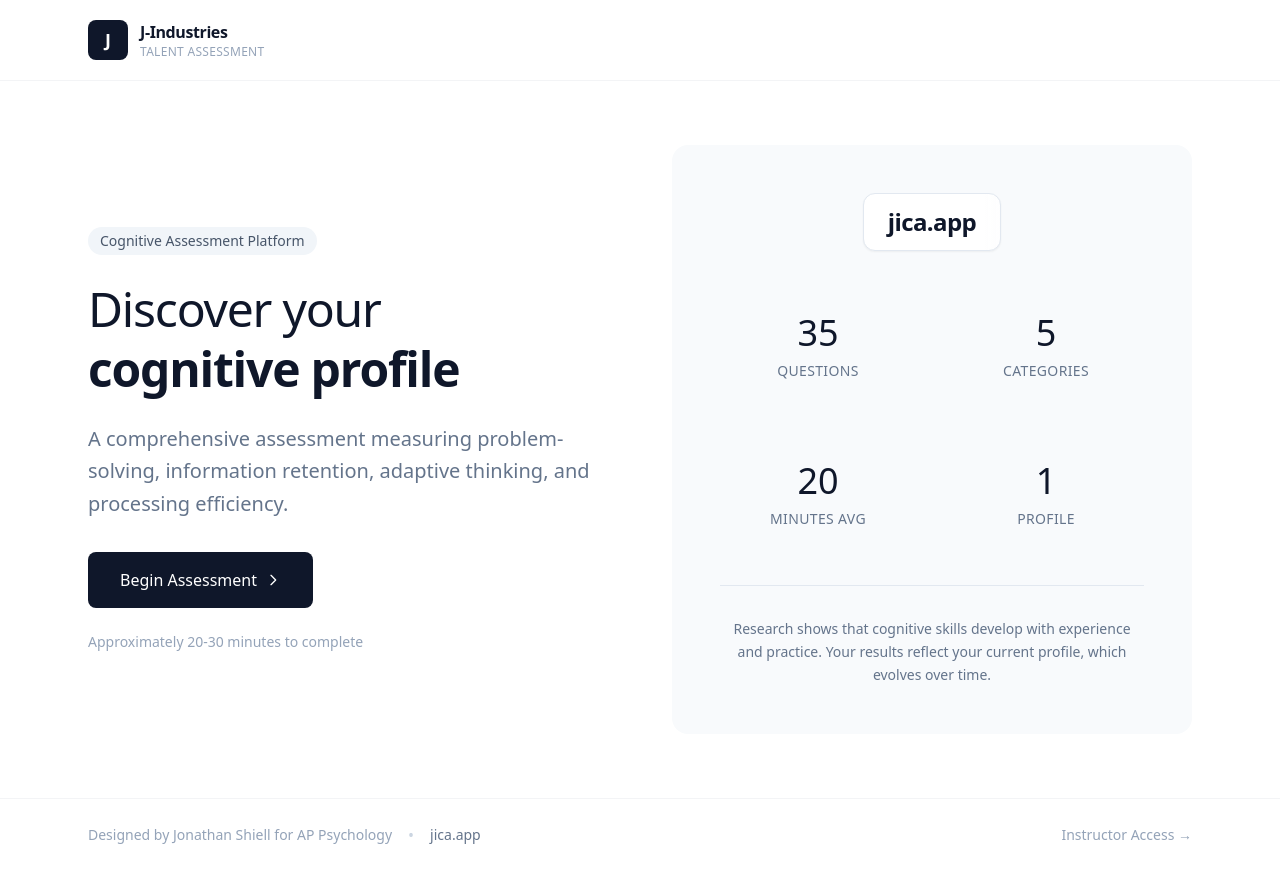
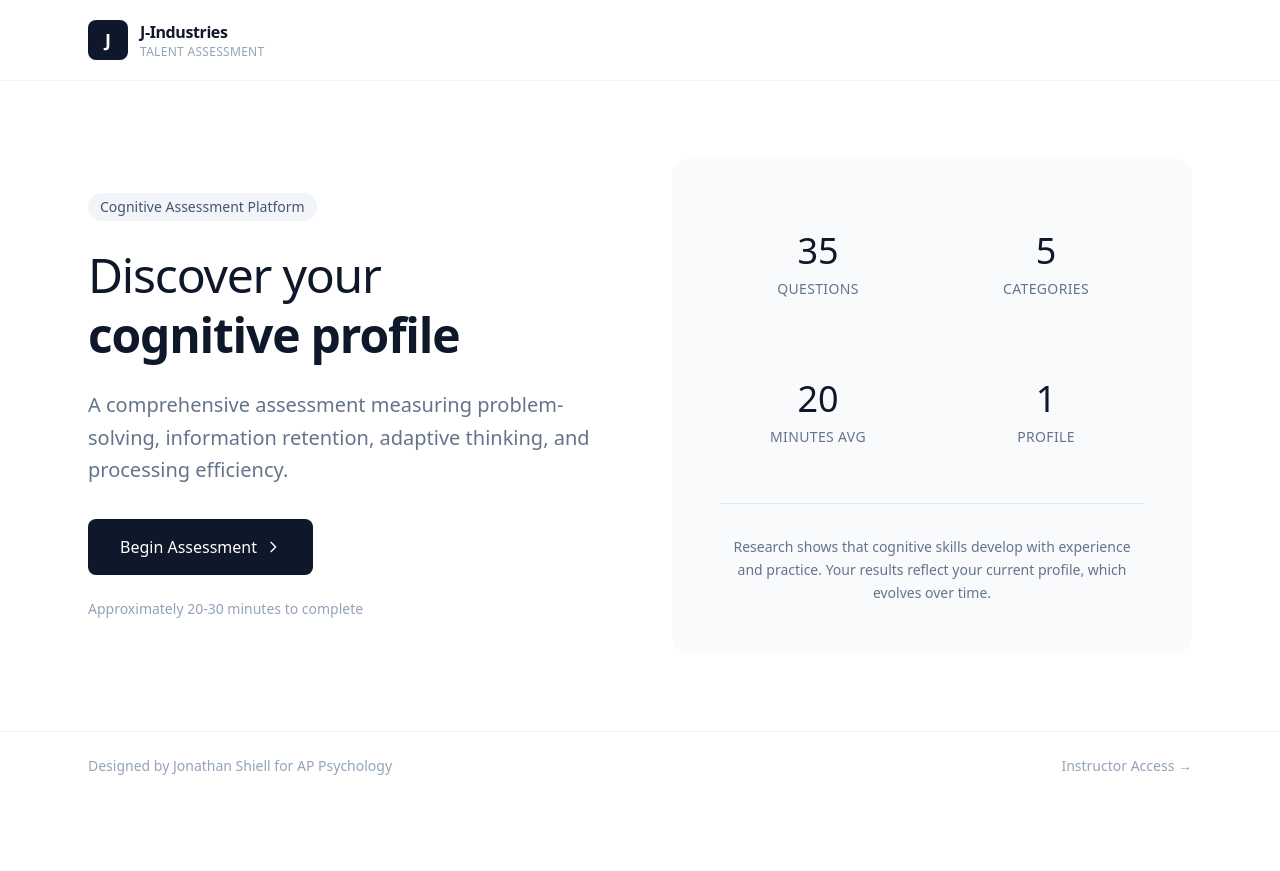
Before and after one commit to batmanhogwarts/jica-assessment, a React (Create React App) app: page / in a window 1280 px wide. After the commit the page ends 800 px from the top, so only its background shows below. Built offline with nearby package versions, Linux system fonts and the light colour scheme.

Commit message:
Update App.js

```diff
--- a/src/App.js
+++ b/src/App.js
@@ -80,30 +80,6 @@ const LandingPage = ({onStart,onSuffernAccess}) => (
             <p className="mt-6 text-sm text-slate-400">Approximately 20-30 minutes to complete</p>
           </div>
           <div className="bg-slate-50 rounded-2xl p-8 lg:p-12">
-            <div className="text-center mb-8">
-              <a href="https://jica.app" className="group relative inline-block px-6 py-3 bg-white rounded-xl shadow-sm border border-slate-200 overflow-hidden transition-all duration-300 hover:shadow-lg hover:scale-105 hover:border-slate-300 active:scale-95 hover:animate-wiggle">
-                <div className="absolute inset-0 bg-gradient-to-r from-transparent via-slate-100 to-transparent opacity-50 animate-sheen"></div>
-                <span className="relative text-2xl font-semibold text-slate-900 tracking-tight">jica.app</span>
-              </a>
-            </div>
-            <style>{`
-              @keyframes sheen {
-                0% { transform: translateX(-100%); }
-                100% { transform: translateX(100%); }
-              }
-              @keyframes wiggle {
-                0%, 100% { transform: rotate(-2deg) scale(1.05); }
-                25% { transform: rotate(2deg) scale(1.05); }
-                50% { transform: rotate(-2deg) scale(1.05); }
-                75% { transform: rotate(2deg) scale(1.05); }
-              }
-              .animate-sheen {
-                animation: sheen 3s ease-in-out infinite;
-              }
-              .hover\\:animate-wiggle:hover {
-                animation: wiggle 0.4s ease-in-out;
-              }
-            `}</style>
             <div className="grid grid-cols-2 gap-8">
               <div className="text-center p-6"><div className="text-4xl font-light text-slate-900 mb-2">35</div><div className="text-sm text-slate-500 uppercase tracking-wide">Questions</div></div>
               <div className="text-center p-6"><div className="text-4xl font-light text-slate-900 mb-2">5</div><div className="text-sm text-slate-500 uppercase tracking-wide">Categories</div></div>
@@ -119,11 +95,7 @@ const LandingPage = ({onStart,onSuffernAccess}) => (
     </main>
     <footer className="border-t border-gray-100">
       <div className="max-w-6xl mx-auto px-6 py-6 flex flex-col sm:flex-row items-center justify-between gap-4">
-        <div className="flex flex-col sm:flex-row items-center gap-2 sm:gap-4">
-          <p className="text-sm text-slate-400">Designed by Jonathan Shiell for AP Psychology</p>
-          <span className="hidden sm:block text-slate-300">•</span>
-          <a href="https://jica.app" className="text-sm text-slate-500 hover:text-slate-700 font-medium transition-colors">jica.app</a>
-        </div>
+        <p className="text-sm text-slate-400">Designed by Jonathan Shiell for AP Psychology</p>
         <button onClick={onSuffernAccess} className="text-sm text-slate-400 hover:text-slate-600 transition-colors">Instructor Access →</button>
       </div>
     </footer>
```
